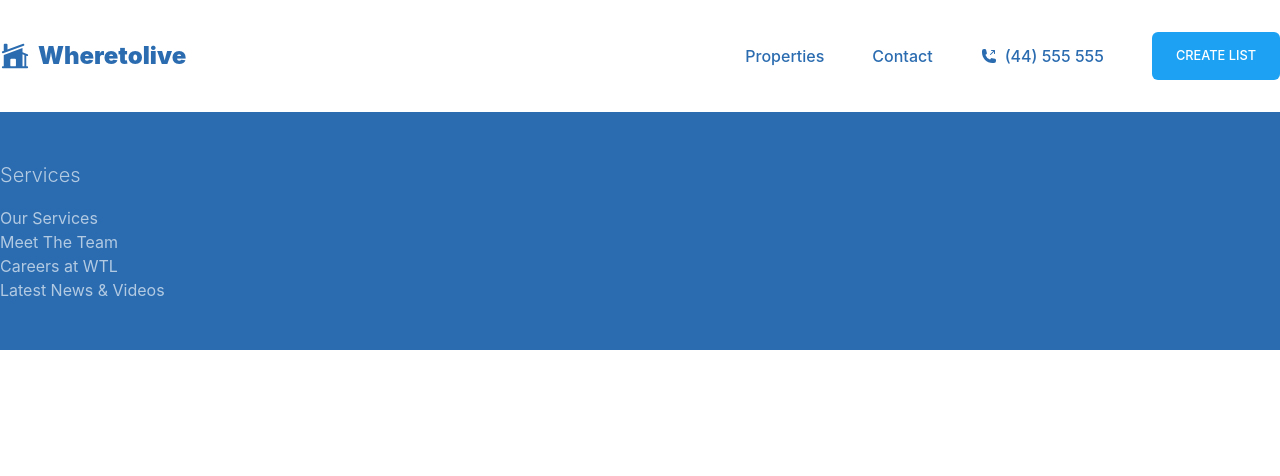
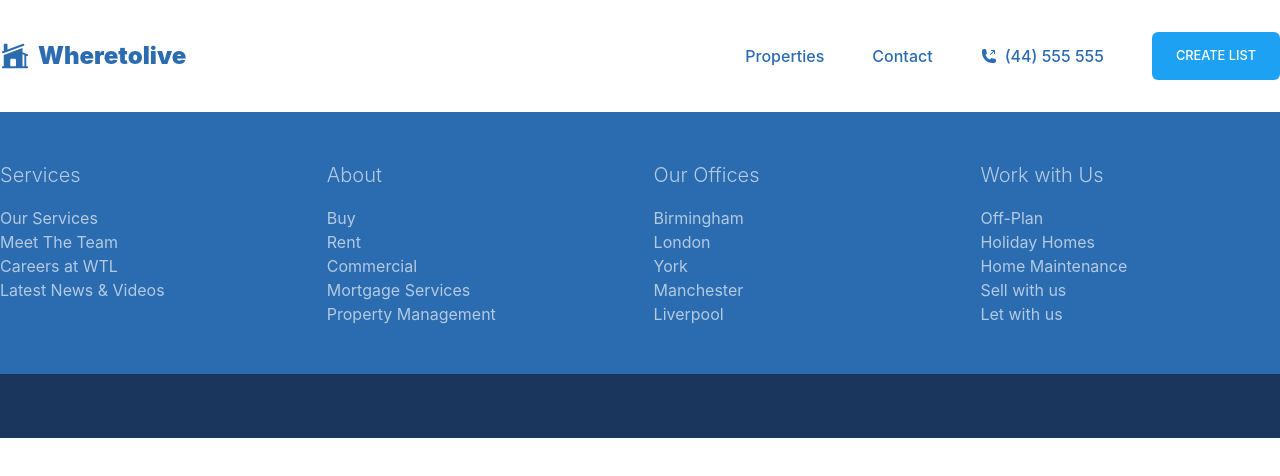
Before and after one commit to EdMarzal97/realstate_uk, a Next.js app: page / in a window 1280 px wide. Shown: the top 476 px of the page. Built offline with nearby package versions, Linux system fonts and the light colour scheme.

Commit message:
adding more

```diff
--- a/features/common/modules/Footer/Footer.js
+++ b/features/common/modules/Footer/Footer.js
@@ -13,8 +13,27 @@ const Footer = () => {
                             <FooterLink key={item.name} {...item}/>
                         ))}
                     </Flex>
+                    <Flex flexDirection='column'>
+                        <FooterHeader title='About' />
+                        {about.map((item) => (
+                            <FooterLink key={item.name} {...item}/>
+                        ))}
+                    </Flex>
+                    <Flex flexDirection='column'>
+                        <FooterHeader title='Our Offices' />
+                        {ourOffices.map((item) => (
+                            <FooterLink key={item.name} {...item}/>
+                        ))}
+                    </Flex>
+                    <Flex flexDirection='column'>
+                        <FooterHeader title='Work with Us' />
+                        {workWithUs.map((item) => (
+                            <FooterLink key={item.name} {...item}/>
+                        ))}
+                    </Flex>
                 </SimpleGrid>
             </Box>
+            <Box backgroundColor='blue.900' display='flex' padding='2rem' justifyContent='center' alignItems='center' flexDirection='column' color='white'></Box>
         </Box>
      );
 }
```
